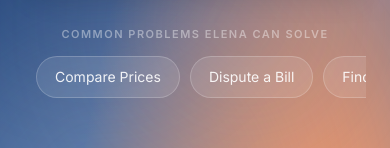
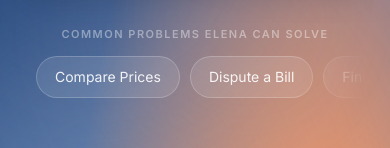
Before and after one commit to alextko/elena-website, a Next.js app: page / in a window 390 px wide. Shown: the part 511-659 px from the top of the page. Built offline with nearby package versions, Linux system fonts and the light colour scheme; no server answers.

Commit message:
Fade out suggestion pills on right edge on mobile
Adds a CSS mask-image gradient so the horizontally scrolling
suggestion chips fade smoothly to transparent on the right side.

Co-Authored-By: Claude Opus 4.6 (1M context) <noreply@anthropic.com>

```diff
--- a/src/app/page.tsx
+++ b/src/app/page.tsx
@@ -433,7 +433,7 @@ function LandingPage() {
           <div className="text-[11px] font-semibold uppercase tracking-[1.5px] text-white/40 text-center mt-7 mb-3.5">
             Common problems Elena can solve
           </div>
-          <div className="flex gap-2.5 justify-center flex-nowrap px-3 max-md:overflow-x-auto max-md:justify-start max-md:[scrollbar-width:none] max-md:[&::-webkit-scrollbar]:hidden">
+          <div className="flex gap-2.5 justify-center flex-nowrap px-3 max-md:overflow-x-auto max-md:justify-start max-md:[scrollbar-width:none] max-md:[&::-webkit-scrollbar]:hidden max-md:[mask-image:linear-gradient(to_right,black_80%,transparent_100%)]">
             {SUGGESTIONS.map((s) => (
               <button
                 key={s.label}
```
